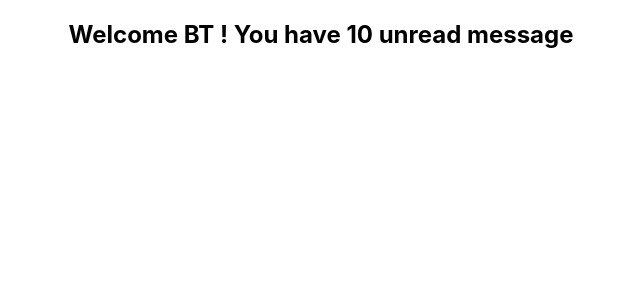
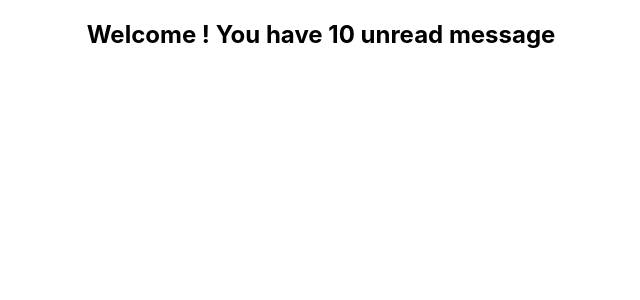
Before and after one commit to bcthakre/react_typescript, a React (Create React App) app: page / in a window 1280 px wide. Shown: the top 300 px of the page, without its empty margins (319-959 px from the left). Built offline with nearby package versions, Linux system fonts and the light colour scheme.

Commit message:
Added type

```diff
--- a/src/components/Greet.tsx
+++ b/src/components/Greet.tsx
@@ -1,7 +1,11 @@
-export const Greet = () => {
+
+type GreetProps = {
+    name: string
+}
+export const Greet = (props: GreetProps) => {
     return (
         <div>
-            <h2>Welcome BT ! You have 10 unread message</h2>
+            <h2>Welcome {props.name} ! You have 10 unread message</h2>
         </div>
     )
 }
```
